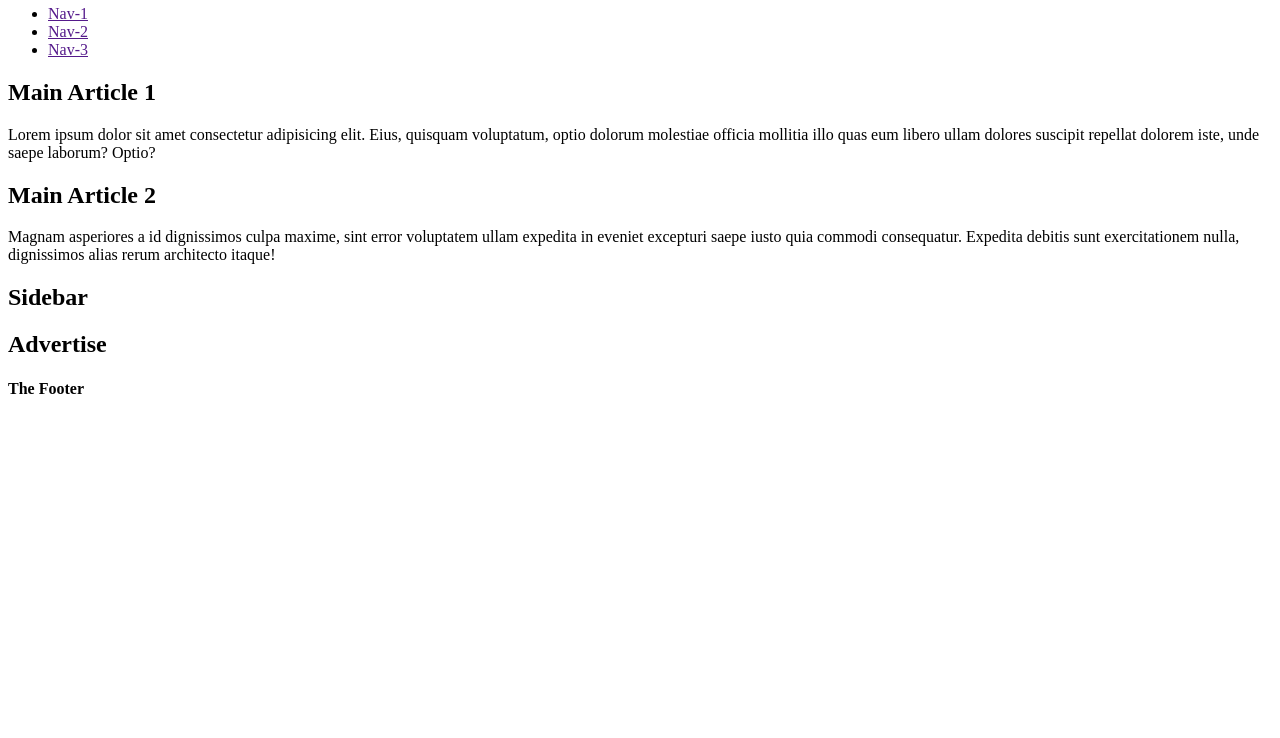
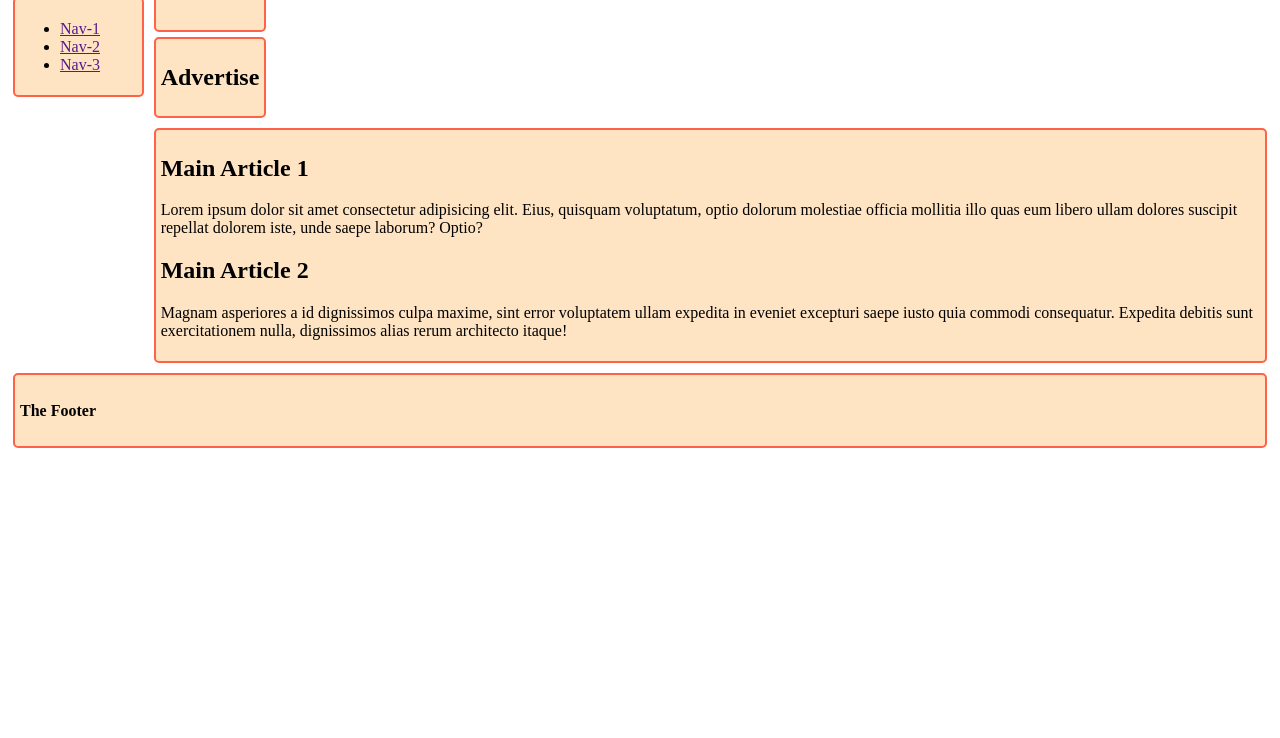
Before and after one commit to impressivecoder01/class-4-9_4-, a plain HTML site: page index.html in a window 1280 px wide. Shown: the part 62-800 px from the top of the page. Drawn offline with Linux system fonts and the light colour scheme.

Commit message:
css added

```diff
--- a/index.html
+++ b/index.html
@@ -4,8 +4,9 @@
     <meta charset="UTF-8">
     <meta name="viewport" content="width=device-width, initial-scale=1.0">
     <title>Same Project</title>
+    <link rel="stylesheet" href="style/style.css">
 </head>
-<body>
+<body class="container">
     <header>
         <h2 class="header"> The header</h2>
         <nav class="nav">
--- /dev/null
+++ b/style/style.css
@@ -0,0 +1,34 @@
+.header, .nav, .main, .sidebar, .advertise, .footer{
+    background-color: bisque;
+    border: 2px solid tomato;
+    margin: 5px;
+    padding: 5px;
+    border-radius: 5px;
+}
+.header{
+    grid-area: header;
+}
+.nav{
+    grid-area: nav;
+}
+.main{
+    grid-area: main;
+}
+.sidebar{
+    grid-area: sidebar;
+}
+.advertise{
+    grid-area: advertise;
+}
+.footer{
+    grid-area: footer;
+}
+.container{
+    display: grid;
+    grid-template-areas:
+    "header header header header"
+    "nav main main sidebar"
+    "nav main main advertise"
+    "footer footer footer footer"
+    ;
+}
```
